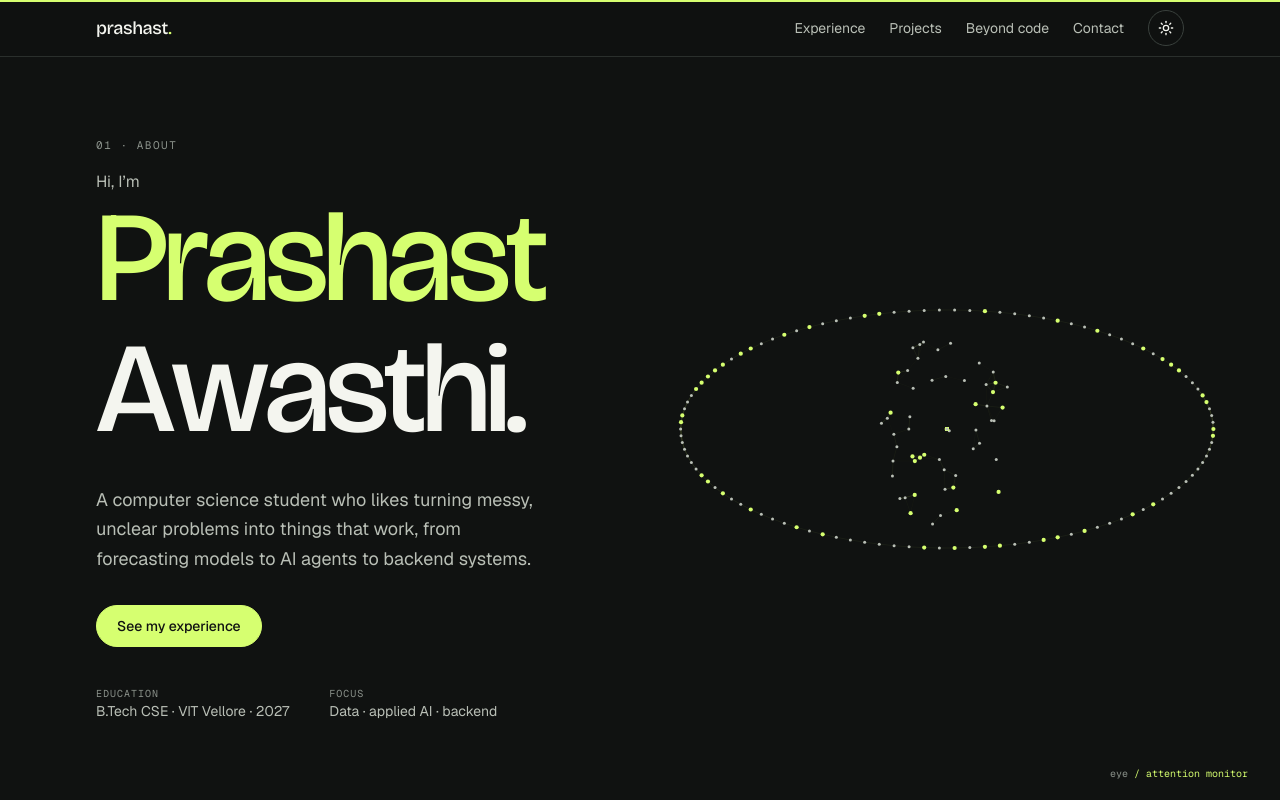
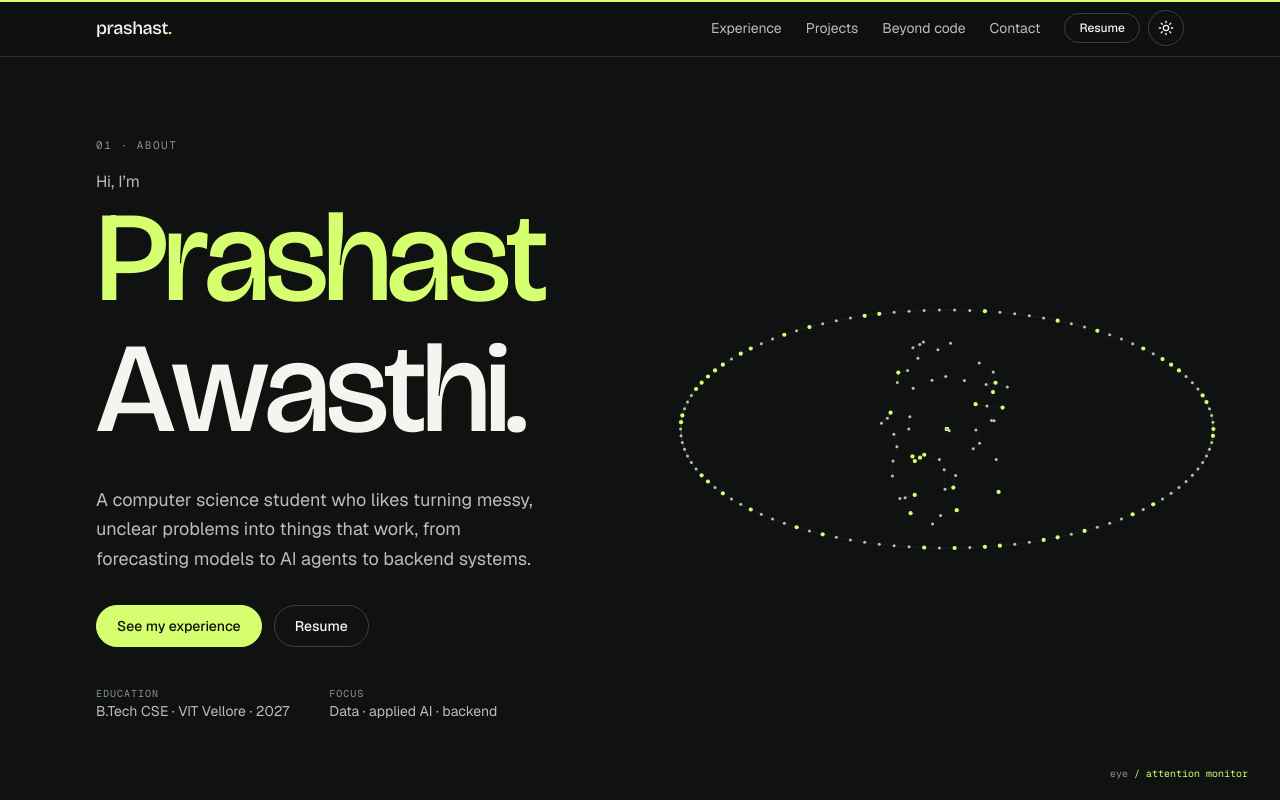
Before and after one commit to awasthiprashast/awasthiprashast.github.io, a Next.js app: page / in a window 1280 px wide. Shown: the top 800 px of the page. Built offline with nearby package versions, Linux system fonts and the light colour scheme.

Commit message:
Add downloadable resume

```diff
--- a/components/Button.tsx
+++ b/components/Button.tsx
@@ -3,11 +3,14 @@ type Props = {
   children: React.ReactNode;
   primary?: boolean;
   external?: boolean;
+  /** Filename to save as. Makes the link a same-site download instead of opening a new tab. */
+  download?: string;
+  size?: "md" | "sm";
 };
 
-export function Button({ href, children, primary, external }: Props) {
-  const base =
-    "group relative inline-flex items-center gap-1.5 overflow-hidden rounded-full border px-5 py-2.5 text-sm font-medium isolate";
+export function Button({ href, children, primary, external, download, size = "md" }: Props) {
+  const pad = size === "sm" ? "px-3.5 py-1.5 text-xs" : "px-5 py-2.5 text-sm";
+  const base = `group relative inline-flex items-center gap-1.5 overflow-hidden rounded-full border font-medium isolate ${pad}`;
   const tone = primary
     ? "border-accent bg-accent text-on-accent"
     : "border-line-strong text-fg hover:border-accent";
@@ -17,6 +20,7 @@ export function Button({ href, children, primary, external }: Props) {
     <a
       href={href}
       className={`${base} ${tone}`}
+      {...(download ? { download } : {})}
       {...(external ? { target: "_blank", rel: "noopener noreferrer" } : {})}
     >
       <span
--- a/components/Contact.tsx
+++ b/components/Contact.tsx
@@ -54,7 +54,7 @@ export function Contact() {
               LinkedIn
             </Button>
             {site.resume && (
-              <Button href={site.resume} external>
+              <Button href={site.resume} download={site.resumeFilename}>
                 Resume
               </Button>
             )}
--- a/components/Hero.tsx
+++ b/components/Hero.tsx
@@ -60,7 +60,7 @@ export function Hero() {
             See my experience
           </Button>
           {site.resume && (
-            <Button href={site.resume} external>
+            <Button href={site.resume} download={site.resumeFilename}>
               Resume
             </Button>
           )}
--- a/components/Nav.tsx
+++ b/components/Nav.tsx
@@ -2,7 +2,9 @@
 
 import { Menu, X } from "lucide-react";
 import { useState } from "react";
+import { Button } from "./Button";
 import { ThemeToggle } from "./ThemeToggle";
+import { site } from "@/data/site";
 
 const links = [
   { href: "#experience", label: "Experience" },
@@ -35,6 +37,11 @@ export function Nav() {
               </li>
             ))}
           </ul>
+          {site.resume && (
+            <Button href={site.resume} download={site.resumeFilename} size="sm">
+              Resume
+            </Button>
+          )}
           <ThemeToggle />
           <button
             type="button"
--- a/data/site.ts
+++ b/data/site.ts
@@ -10,7 +10,8 @@ export const site = {
   email: "prashast.awasthi2212@gmail.com",
   github: "https://github.com/awasthiprashast",
   linkedin: "https://linkedin.com/in/prashast-awasthi",
-  // Set to "/resume.pdf" once an approved resume file is placed in /public.
-  resume: undefined as string | undefined,
+  // File lives in /public. The site is served from the domain root, so no base path is needed.
+  resume: "/Prashast_Awasthi_Resume.pdf" as string | undefined,
+  resumeFilename: "Prashast_Awasthi_Resume.pdf",
   siteUrl: undefined as string | undefined,
 };
```
Also changed, not shown: 1 other file (tests, documents, lock files or other folders).
